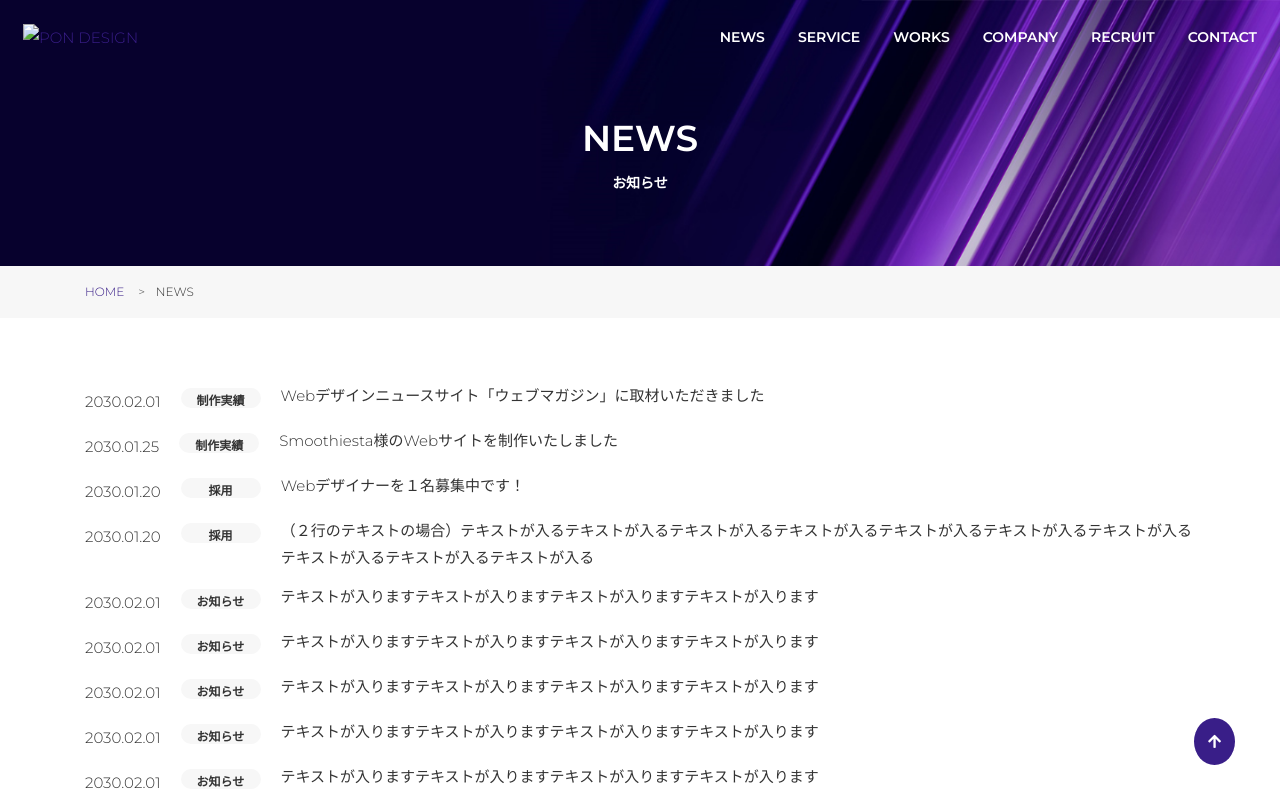
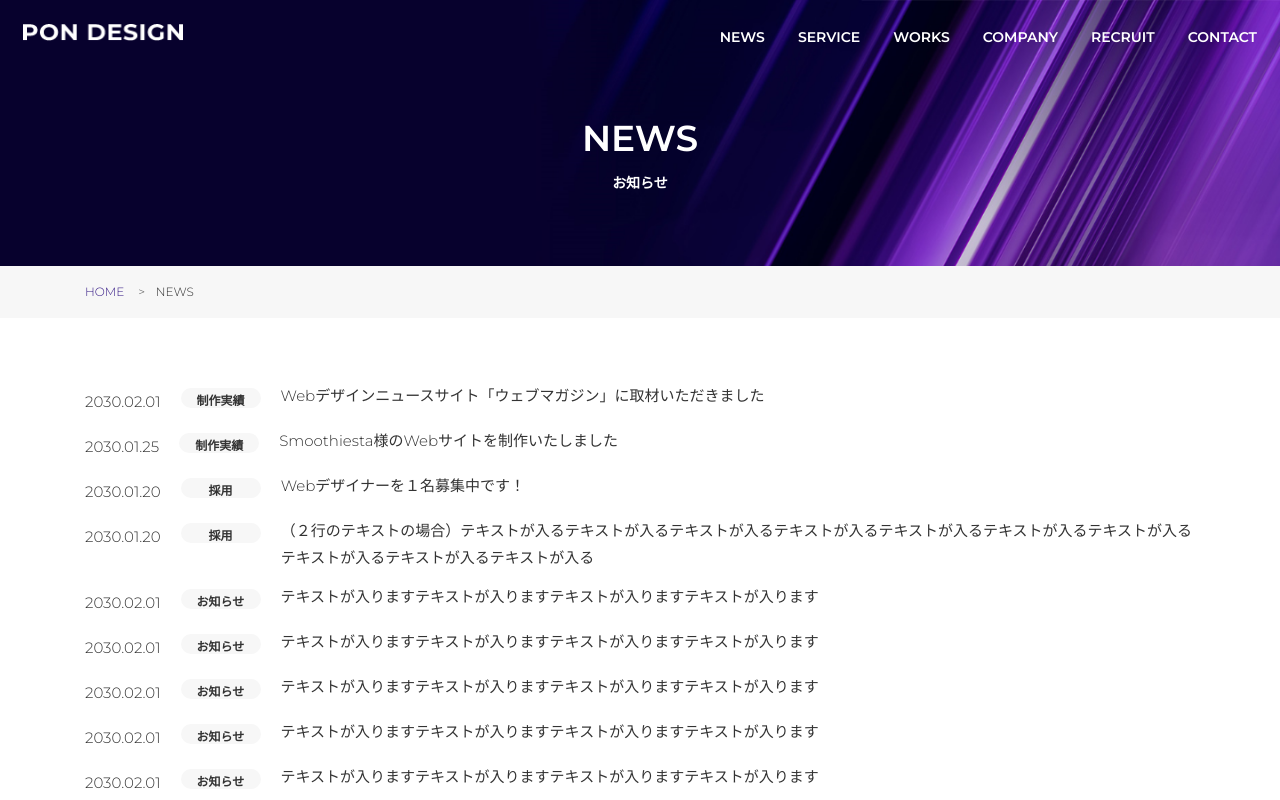
Before and after one commit to rikurikutototo/PON-DESIGN, a plain HTML site: page news.html in a window 1280 px wide. Shown: the top 800 px of the page. Drawn offline with nearby package versions, Linux system fonts and the light colour scheme; files that its build step writes are made by us from their sources; files whose address does not match are found by name.

Commit message:
Update news.html

```diff
--- a/news.html
+++ b/news.html
@@ -15,7 +15,7 @@
     <link href="https://fonts.googleapis.com/css2?family=Montserrat:wght@300;600&display=swap" rel="stylesheet">
     <link rel="stylesheet" href="https://pro.fontawesome.com/releases/v5.10.0/css/all.css"
         integrity="sha384-AYmEC3Yw5cVb3ZcuHtOA93w35dYTsvhLPVnYs9eStHfGJvOvKxVfELGroGkvsg+p" crossorigin="anonymous" />
-    <link rel="stylesheet" href="./css/style.css">
+    <link rel="stylesheet" href="./style.css">
     <link rel="stylesheet" href="https://cdnjs.cloudflare.com/ajax/libs/Swiper/4.3.3/css/swiper.min.css">
     <title>PON DESIGN | ニュース一覧</title>
 </head>
@@ -27,7 +27,7 @@
                 <!-- ロゴ -->
                 <h1 class="l-header__logo">
                     <a href="index.html">
-                        <img src="./img/others/logo.png" alt="PON DESIGN">
+                        <img src="./logo.png" alt="PON DESIGN">
                     </a>
                 </h1>
                 <!-- グローバルナビ -->
@@ -339,6 +339,6 @@
 
     <script src="https://code.jquery.com/jquery-3.6.0.js"
         integrity="sha256-H+K7U5CnXl1h5ywQfKtSj8PCmoN9aaq30gDh27Xc0jk=" crossorigin="anonymous"></script>
-    <script src="./js/main.js"></script>
+    <script src="./main.js"></script>
 </body>
 </html>
```
